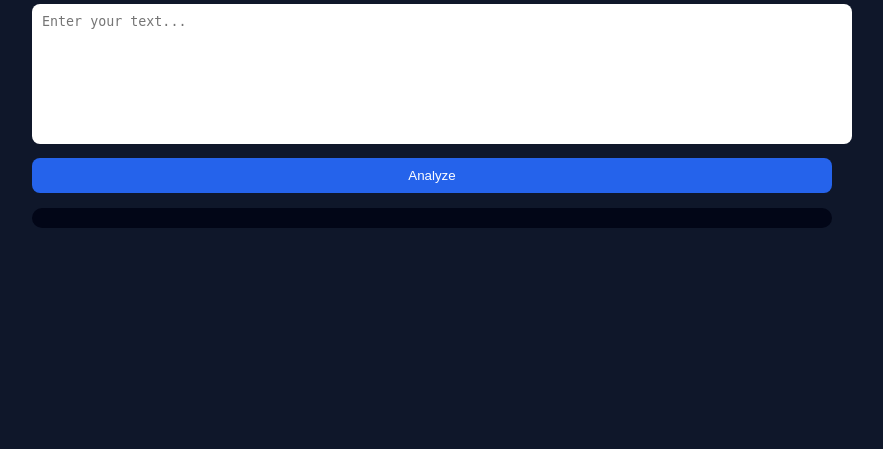
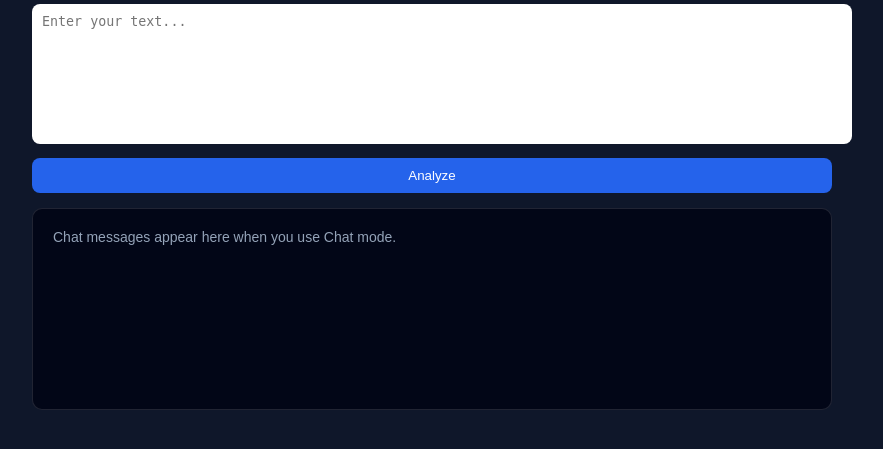
Before and after one commit to Balach114/ReadifyAI, a Flask app: page / in a window 1280 px wide. Shown: the part 143-592 px from the top of the page, without its empty margins (208-1091 px from the left). Run offline with Flask 3, Linux system fonts and the light colour scheme.

Commit message:
UI fixed

```diff
--- a/static/style.css
+++ b/static/style.css
@@ -94,12 +94,22 @@ textarea {
     flex-direction: column;
     gap: 10px;
 
+    min-height: 180px;
     max-height: 400px;
     overflow-y: auto;
 
     background: #020617;
     padding: 10px;
     border-radius: 10px;
+    border: 1px solid rgba(255, 255, 255, 0.12);
+}
+
+#chatBox:empty::before {
+    content: "Chat messages appear here when you use Chat mode.";
+    color: #94a3b8;
+    font-size: 14px;
+    padding: 10px;
+    display: block;
 }
 
 /* MESSAGE BUBBLES */
--- a/templates/index.html
+++ b/templates/index.html
@@ -98,6 +98,15 @@ function sendMessage() {
     });
 }
 
+function addMessage(text, sender) {
+    let chatBox = document.getElementById("chatBox");
+    let message = document.createElement("div");
+    message.className = "message " + sender;
+    message.innerText = text;
+    chatBox.appendChild(message);
+    chatBox.scrollTop = chatBox.scrollHeight;
+}
+
 function saveHistory(input) {
     let history = document.getElementById("history");
 
```
